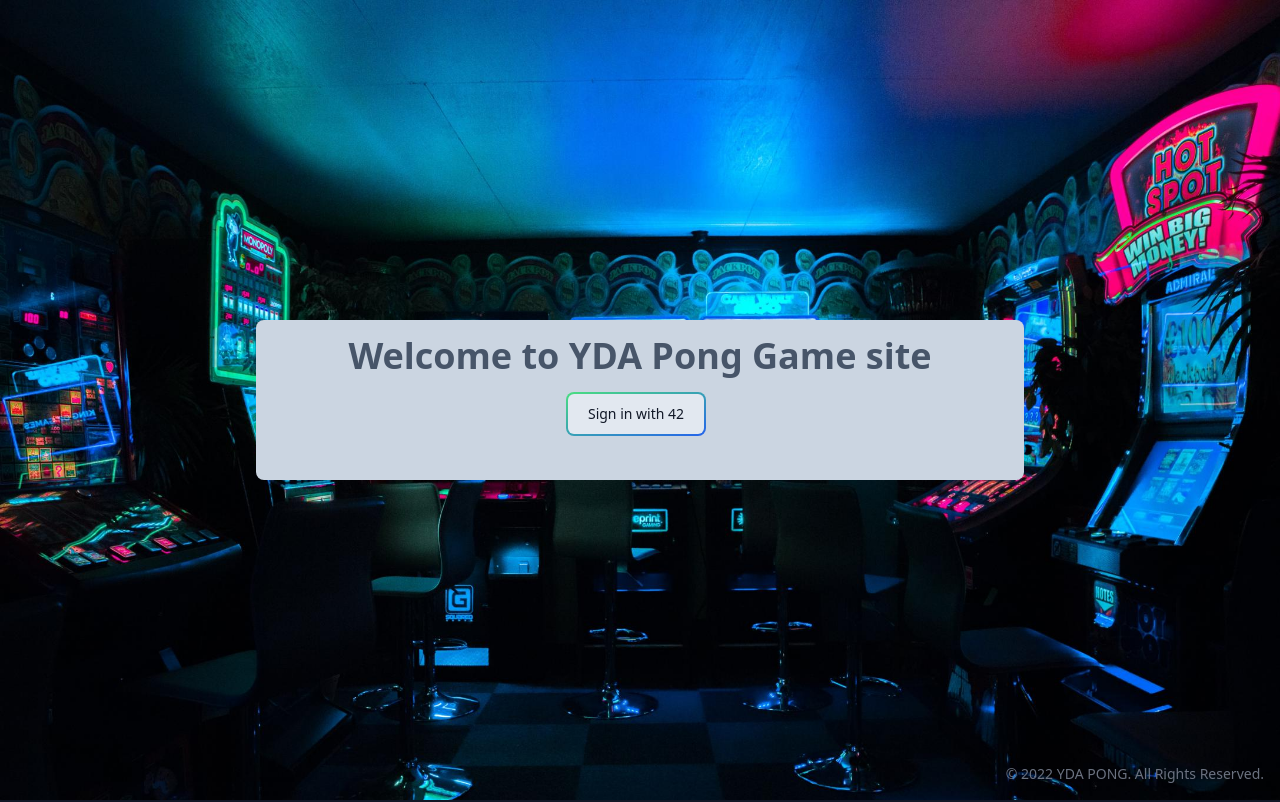
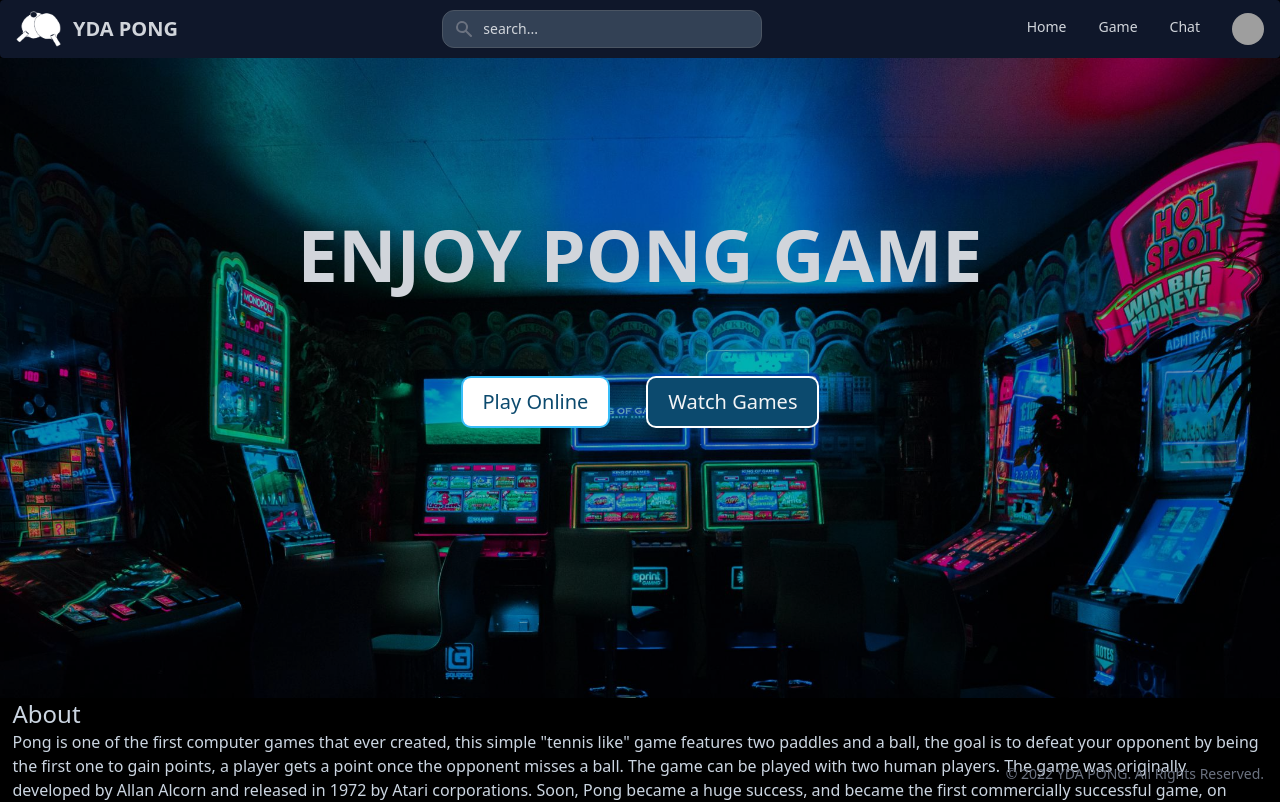
Before and after one commit to oumeimatt/ft_transcendence, a Vue app: page / in a window 1280 px wide. Shown: the top 802 px of the page. Built offline with nearby package versions, Linux system fonts and the light colour scheme; data requests are answered from the project's data file; grey boxes are pictures that could not be loaded; what ps-scrollbar-tailwind would draw is missing.

Commit message:
authent page

```diff
--- a/src/router/index.ts
+++ b/src/router/index.ts
@@ -5,9 +5,15 @@ import Game from '../views/Game.vue'
 import Profile from '../views/Profile.vue'
 import User from '../views/User.vue'
 import ChatRoom from '../views/ChatRoom.vue'
+import Signin from '../views/Signin.vue'
 
 
 const routes: Array<RouteRecordRaw> = [
+  {
+    path: '/auth/login',
+    name: 'Signin',
+    component: Signin
+  },
   {
     path: '/',
     name: 'Home',
--- a/src/views/Home.vue
+++ b/src/views/Home.vue
@@ -1,18 +1,5 @@
 <template >
-  <div v-if="store.state.logged == false">
-    <!-- <console class="log"> {{ logged }}  </console> -->
-    <div id="notlogged" class="flex justify-center items-center text-center h-screen">
-      <div class="w-3/5 lg:h-40 h-60 md:h-56 bg-slate-300 rounded-lg">
-        <h1 class="text-slate-600 font-bold text-4xl pt-4 pb-4" > Welcome to YDA Pong Game site </h1>
-        <button @click="islogged()" class="inline-flex items-center justify-center p-0.5 mb-2 mr-2 overflow-hidden text-sm font-medium text-gray-900 rounded-lg group bg-gradient-to-br from-green-400 to-blue-600 group-hover:from-green-400 group-hover:to-blue-600 hover:text-white dark:text-white focus:ring-4 focus:outline-none focus:ring-green-200 dark:focus:ring-green-800">
-          <span class="px-5 py-2.5 transition-all ease-in duration-75 bg-slate-200 dark:bg-gray-900 rounded-md group-hover:bg-opacity-0">
-              Sign in with 42
-           </span>
-        </button>
-      </div>
-    </div>
-  </div>
-  <div v-else class="bg-black ">
+  <div class="bg-black ">
     <Header />
       <div id="bg" class="flex flex-col space-y-96" >
           <div id="opacity" class="h-screen w-screen pt-40">
@@ -102,12 +89,7 @@ function islogged(){
     /* background-size: contain; */
     background-size: cover;
   }
-  #notlogged {
-    background-image: url("../assets/bg1.jpg");
-    width: 100vw;
-    height: 100vh;
-    background-size: cover;
-  }
+
   .cent img {
     margin-left: 50% !important;
     transform: translateX(-50%);
--- /dev/null
+++ b/src/views/Signin.vue
@@ -0,0 +1,28 @@
+<template >
+  <div>
+    <!-- <console class="log"> {{ logged }}  </console> -->
+    <div id="notlogged" class=" flex justify-center items-center text-center h-screen">
+      <div class=" container w-3/5 h-44 bg-slate-300 rounded-lg translate-y-1/4">
+        <h1 class="text-slate-600 font-bold lg:text-4xl  md:text-3xl text-xl pt-4 pb-4 translate-y-1/4" > Welcome to YDA Pong Game site </h1>
+        <button @click="islogged()" class="translate-y-2/4 inline-flex items-center justify-center p-0.5 mb-2 mr-2 overflow-hidden text-sm font-medium text-gray-900 rounded-lg group bg-gradient-to-br from-green-400 to-blue-600 group-hover:from-green-400 group-hover:to-blue-600 hover:text-white dark:text-white focus:ring-4 focus:outline-none focus:ring-green-200 dark:focus:ring-green-800">
+          <a href="https://api.intra.42.fr/oauth/authorize?client_id=586c1c8fde913cc2d625042e39cd449c79a3c386dce871f6e55caa110796bc56&redirect_uri=http%3A%2F%2F127.0.0.1%3A3000%2F&response_type=code" class=" px-5 py-2.5 transition-all ease-in duration-75 bg-slate-200 dark:bg-gray-900 rounded-md group-hover:bg-opacity-0">
+              Sign in with 42
+           </a>
+        </button>
+      </div>
+    </div>
+  </div>
+  </template>
+
+<script lang="ts" setup>
+
+</script>
+
+<style scoped>
+  #notlogged {
+    background-image: url("../assets/bg1.jpg");
+    width: 100vw;
+    height: 100vh;
+    background-size: cover;
+  }
+</style>
--- a/tailwind.config.js
+++ b/tailwind.config.js
@@ -22,7 +22,7 @@ module.exports = {
 
       },
       height: {
-        'small': '6vh',
+        'small': '5vh',
         'screen': '95vh'
       },
       padding: {
```
Also changed, not shown: 1 other file (tests, documents, lock files or other folders).
